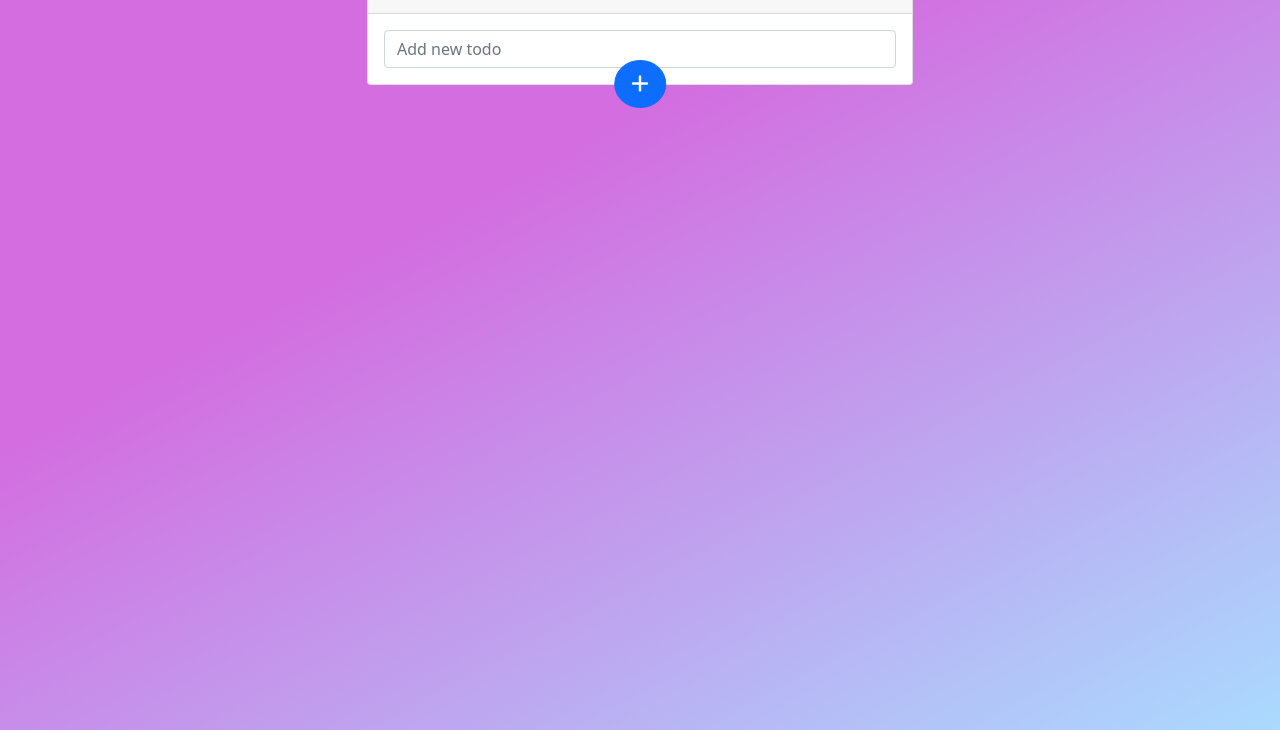
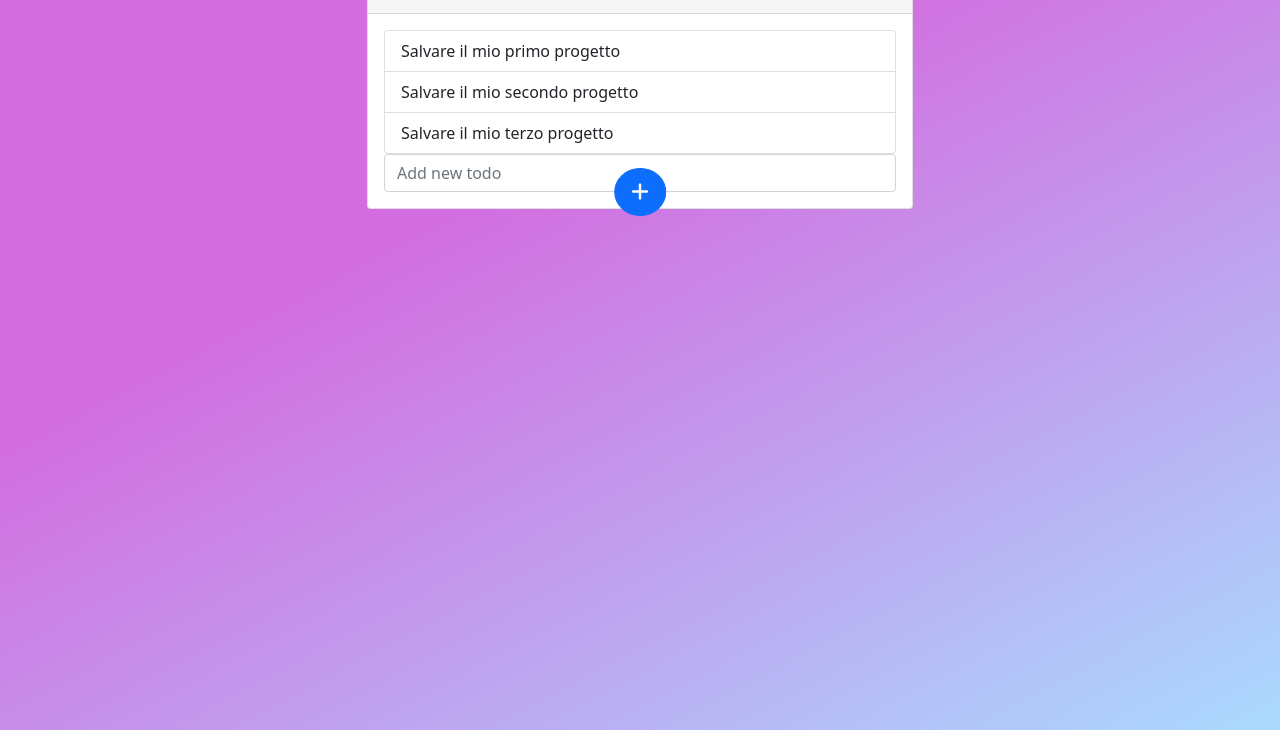
Before and after one commit to marius-leica/vue-todolist, a plain HTML site: page index.html in a window 1280 px wide. Shown: the part 70-800 px from the top of the page. Drawn offline with nearby package versions, Linux system fonts and the light colour scheme.

Commit message:
print task to screen

```diff
--- a/index.html
+++ b/index.html
@@ -15,8 +15,8 @@
     <script src='https://cdnjs.cloudflare.com/ajax/libs/bootstrap/5.1.3/js/bootstrap.bundle.js'
         integrity='sha512-GQk/YTeRwD0dTnM//plfcWnGTGqGt0FB33mRTcbcuVneAi5ZrdOA28EpJltqF9lwr/0jRUEcE6yYV7duc1MEVw=='
         crossorigin='anonymous'></script>
-    <script src='https://cdnjs.cloudflare.com/ajax/libs/vue/2.6.9/vue.js'
-        integrity='sha512-o9SZrtqlGkpa7EF+dDrNjEdRFFYhymlrBzDKpolHNolxsyx0IcXAbEm9i1e8QpoiMgEdKZVtY8XiK1t8i6jVDA=='
+    <script src='https://cdnjs.cloudflare.com/ajax/libs/vue/2.6.14/vue.js'
+        integrity='sha512-pSyYzOKCLD2xoGM1GwkeHbdXgMRVsSqQaaUoHskx/HF09POwvow2VfVEdARIYwdeFLbu+2FCOTRYuiyeGxXkEg=='
         crossorigin='anonymous'></script>
     <link rel="stylesheet" href="style.css">
 </head>
@@ -33,16 +33,30 @@
                         <div class="card-body">
                             <div class="row">
                                 <div class="col-md-12">
+                                    <ul class="list-group">
+                                        <li class="list-group-item" v-for="task in todos">{{ task.text }}</li>
+                                    </ul>
                                     <div class="form-group">
                                         <input type="text" class="form-control" v-model="newTodo"
                                             placeholder="Add new todo">
-                                    </div class="position-relative">
-                                    <div><button type="button" class="btn btn-primary btn-lg rounded-circle position-absolute top-100
+                                    </div>
+                                    <div class="position-relative"><button type="button" class="btn btn-primary btn-lg rounded-circle position-absolute top-100
                                             start-50 translate-middle"><i class="fa-solid fa-plus"></i></button></div>
 
 
                                 </div>
-                                <script src="main.js"></script>
+                            </div>
+                        </div>
+                    </div>
+                </div>
+            </div>
+
+        </div>
+    </div>
+
+
+
+    <script src="main.js"></script>
 </body>
 
 </html>
--- a/main.js
+++ b/main.js
@@ -0,0 +1,38 @@
+/* Questa volta però ogni todo sarà un oggetto, formato da due proprietà:
+
+- text, una stringa che indica il testo del todo
+- done, un booleano(true / false) che indica se il todo è stato fatto oppure no
+*/
+
+const todos = [
+  {
+    text: "Salvare il mio primo progetto",
+    done: true,
+  },
+  {
+    text: "Salvare il mio secondo progetto",
+    done: false,
+  },
+  {
+    text: "Salvare il mio terzo progetto",
+    done: false,
+  },
+];
+
+// dicchiarare vue
+const app = new Vue({
+  el: "#app",
+  data: {
+    todos: todos,
+    // newTodo: "",
+  },
+  methods: {
+    //     addTodo: function () {
+    //       this.todos.push({
+    //         text: this.newTodo,
+    //         done: false,
+    //       });
+    //       this.newTodo = "";
+    //     },
+  },
+});
```
